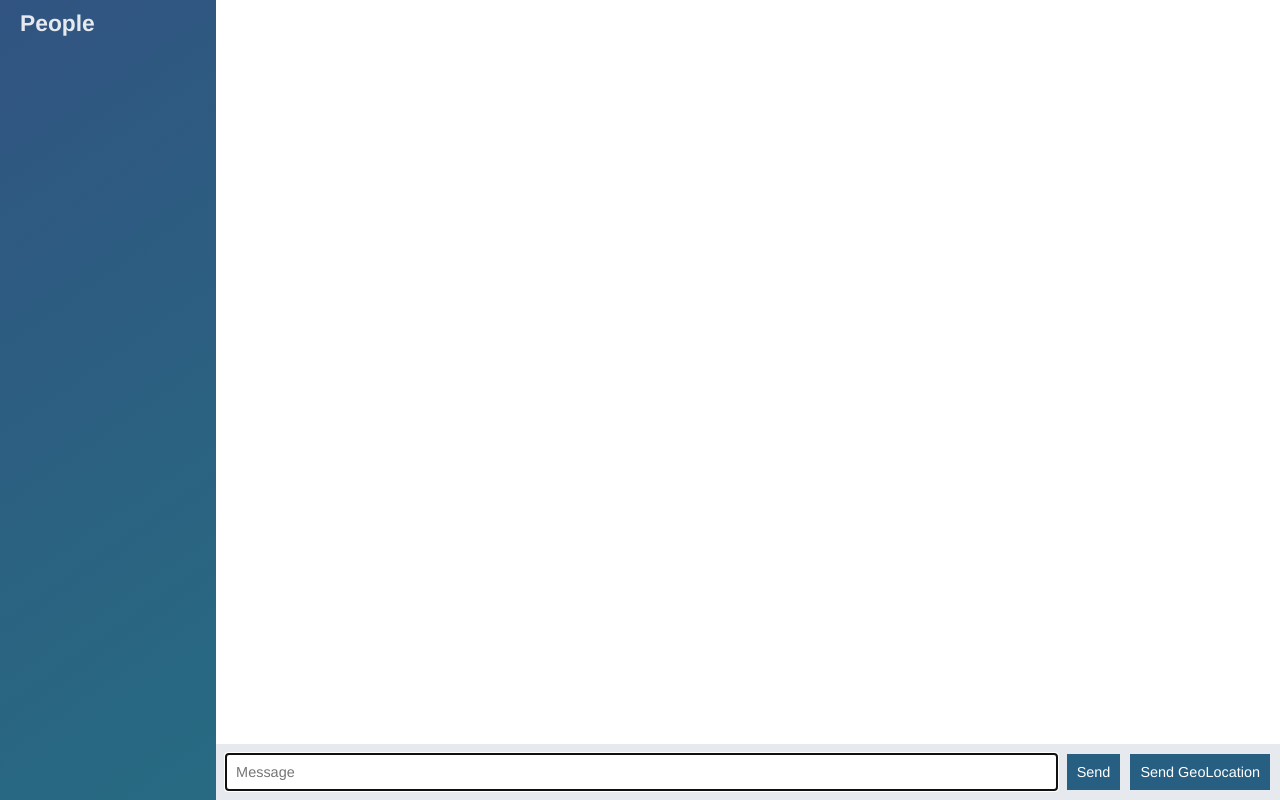
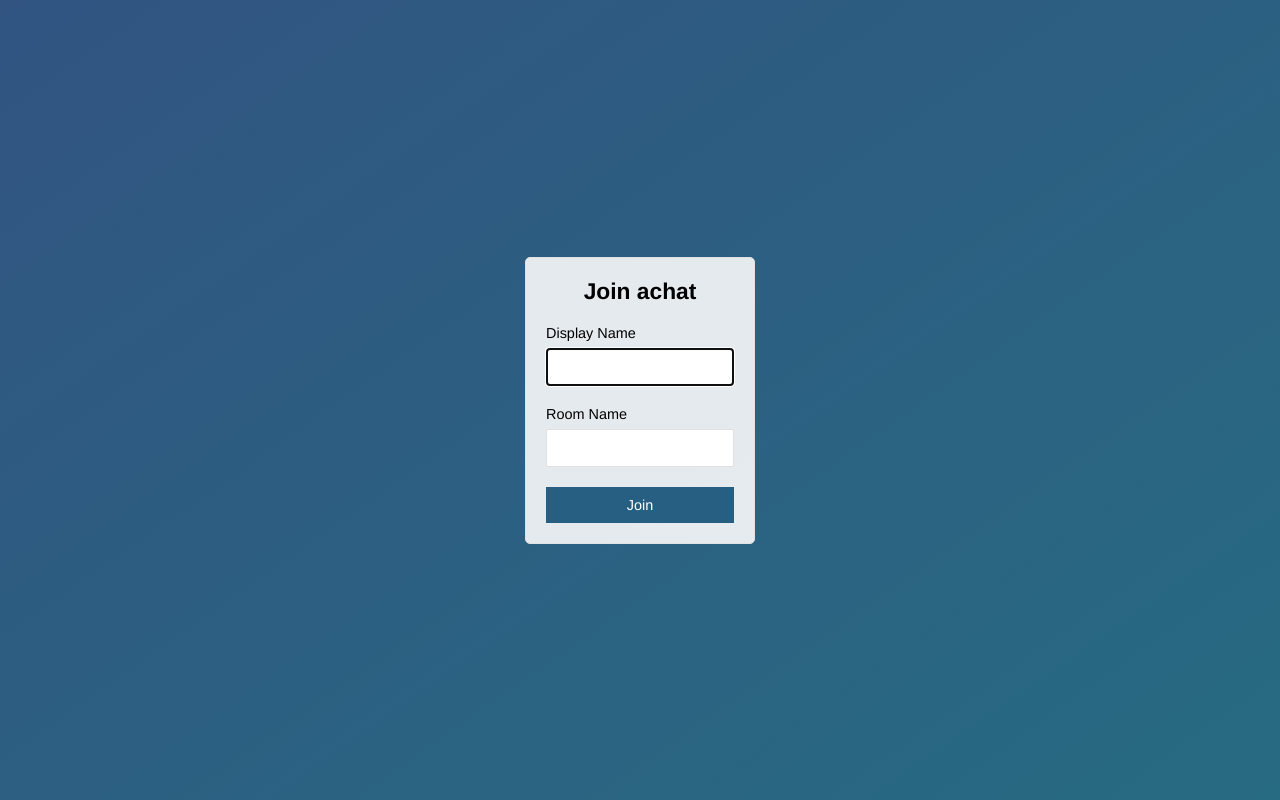
Before and after one commit to mohankumart/node-chat-app, a website: page public/index.html in a window 1280 px wide. Drawn offline with nearby package versions, Linux system fonts and the light colour scheme; no server answers.

Commit message:
join page

```diff
--- a/public/index.html
+++ b/public/index.html
@@ -1,56 +1,32 @@
 <!DOCTYPE html>
-
 <html>
     <head>
-        <meta charset="UTF-8">
+        <meta charset="utf-8">
+        <meta name="viewport" content="width=device-width, initial-scale=1, user-scalable=no">
+        <title>Join | chat App</title>
         <link rel="stylesheet" href="/css/styles.css">
     </head>
-    <body class="chat">
-        <div class="chat__sidebar">
-            <h3>People</h3>
-            <div id="users"></div>
+
+    <body class="centered-form">
+        <div class="centered-form__form">
+            <form action="/chat.html">
+                <div class="form-field">
+                    <h3>Join achat</h3>
+                </div>
+                <div class="form-field">
+                    <label>Display Name</label>
+                    <input type="text" name="name" autofocus/>
+                </div>
+                <div class="form-field">
+                    <label>Room Name</label>
+                    <input type="text" name="room" autofocus/>
+                </div>
+                <div class="form-field">
+                    <button>Join</button>
+                </div>
+            </form>
         </div>
-        <div class="chat__main">
-            <ol id="messages" class="chat__messages"></ol>
-            <div class="chat__footer">
-                <form id="message-form">
-                    <input type="text" name="message" placeholder="Message" autofocus autocomplete="off"/>
-                    <button>Send</button>
-                </form>
-                <button id="sendLocation">Send GeoLocation</button>
-            </div>
+    </body>
 
-        </div>
 
-        <script id="message-template" type="text/template">
-            <li class="messaghe">
-                <div class="message__title">
-                    <h4>{{from}}</h4>
-                    <span>{{createdAt}}</span>
-                </div>
-                <div class="message_body">
-                    <p>{{text}}</p>
-                </div>
-
-            </li>
-        </script>
-
-        <script id="location-message-template" type="text/template">
-            <li class="messaghe">
-                <div class="message__title">
-                    <h4>{{from}}</h4>
-                    <span>{{createdAt}}</span>
-                </div>
-                <div class="message_body">
-                    <p><a href="{{url}}" target="_blank">My Current Location</a></p>
-                </div>
-            </li>
-        </script>
-
-        <script src="/socket.io/socket.io.js"></script>
-        <script src="/js/libs/jquery.min.js"></script>
-        <script src="/js/libs/moment.js"></script>
-        <script src="/js/libs/moustash.js"></script>
-        <script src="/js/index.js"></script>
-    </body>
 </html>
```
Also changed, not shown: public/chat.html (added, +57 -0 lines), public/js/chat.js (renamed from public/js/index.js).
